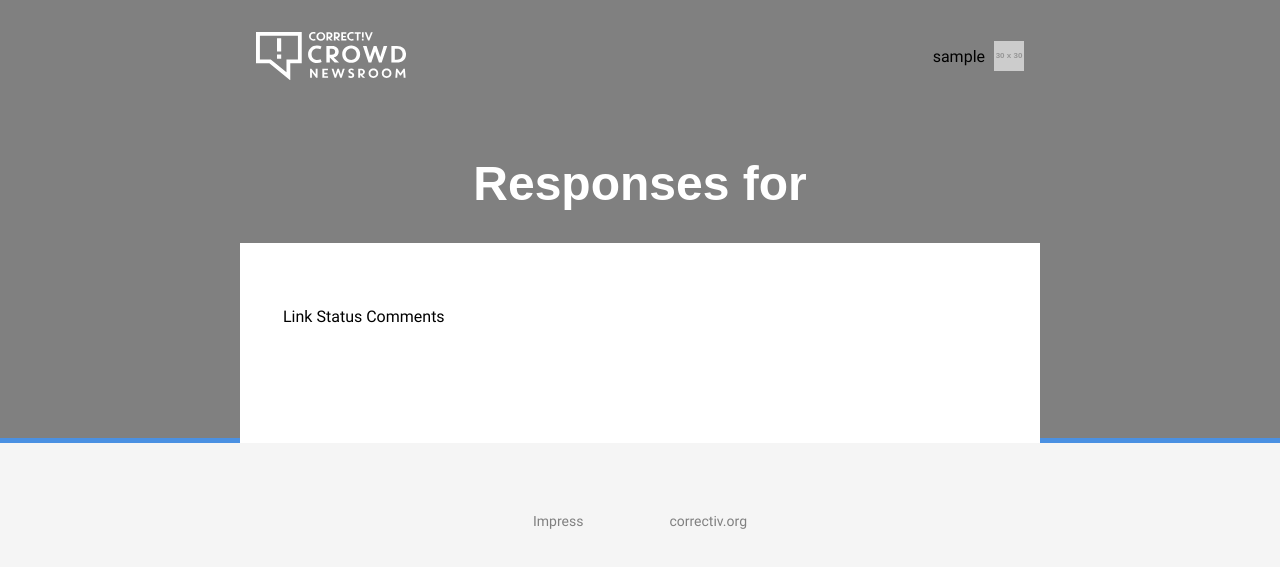
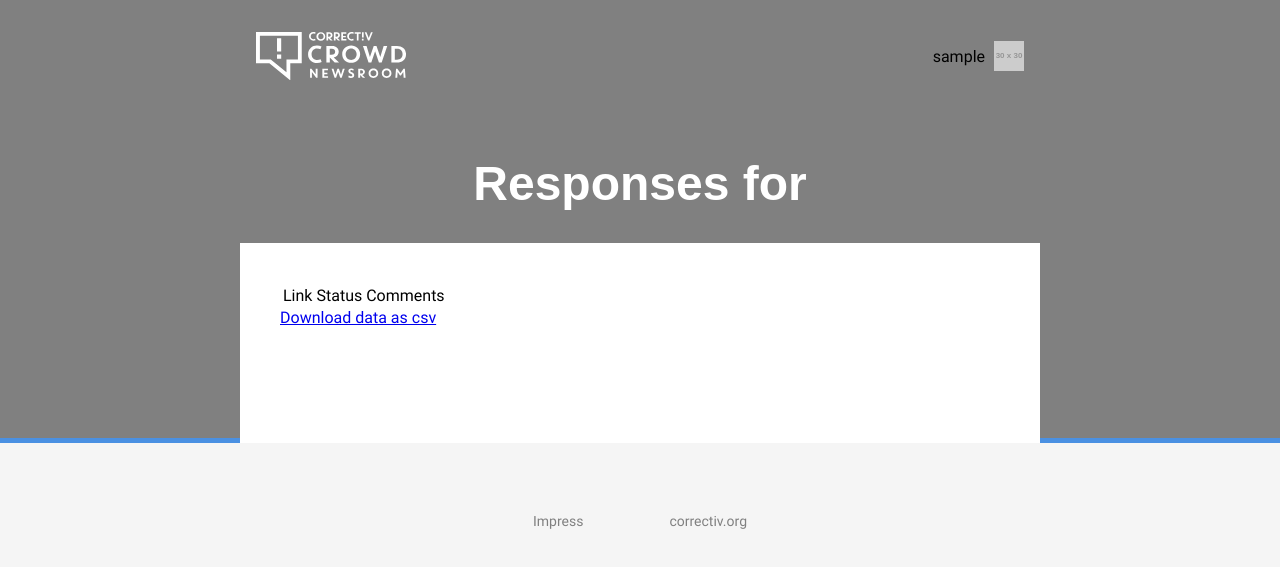
Before and after one commit to skors/crowdnewsroom-backend, a Django app: template forms/templates/forms/formresponse_list.html in a window 1280 px wide. Shown: the top 567 px of the page. Run offline with Django 3.2, Linux system fonts and the light colour scheme; the template is opened without the code that fills it: values that come from a table or form of the project are taken from there, others are empty; the visitor is signed in with stand-in values (Sample User, id 1); grey boxes labelled with a size stand in for pictures from a placeholder-image service; parts of the project's set-up code (start-up, migrations or seed data) failed here and were passed over; some libraries are stand-ins or nearby versions.

Commit message:
add link to CSV download

```diff
--- a/forms/templates/forms/formresponse_list.html
+++ b/forms/templates/forms/formresponse_list.html
@@ -10,8 +10,6 @@
 
 {% block main %}
     <div>
-        <h1>
-        </h1>
         <table>
             <tr>
                 <td>{% trans "Link" %}</td>
@@ -27,4 +25,6 @@
             {% endfor %}
         </table>
     </div>
+    <a href="{% url "form_responses_csv" investigation.id form.id %}">{% trans "Download data as csv" %}</a>
+
 {% endblock %}
--- a/forms/urls.py
+++ b/forms/urls.py
@@ -13,7 +13,7 @@ urlpatterns = [
     path('admin/investigations', InvestigationListView.as_view(), name="investigation_list"),
     path('admin/investigations/<int:investigation_id>/forms', FormListView.as_view(), name="form_list"),
     path('admin/investigations/<int:investigation_id>/forms/<int:form_id>/responses', FormResponseListView.as_view(), name="form_responses"),
-    path('admin/investigations/<int:investigation_id>/forms/<int:form_id>/responses.csv', form_response_csv_view, name="form_response_csv"),
+    path('admin/investigations/<int:investigation_id>/forms/<int:form_id>/responses.csv', form_response_csv_view, name="form_responses_csv"),
     path('admin/investigations/<int:investigation_id>/forms/<int:form_id>/responses/<int:response_id>', FormResponseDetailView.as_view(), name="response_details"),
     path('admin/investigations/<int:investigation_id>/forms/<int:form_id>/responses/<int:response_id>/comments', CommentAddView.as_view(), name="response_details_comments"),
     path('admin/investigations/<int:investigation_id>/forms/<int:form_id>/responses/<int:response_id>/status', FormResponseStatusView.as_view(), name="response_details_status"),
```
